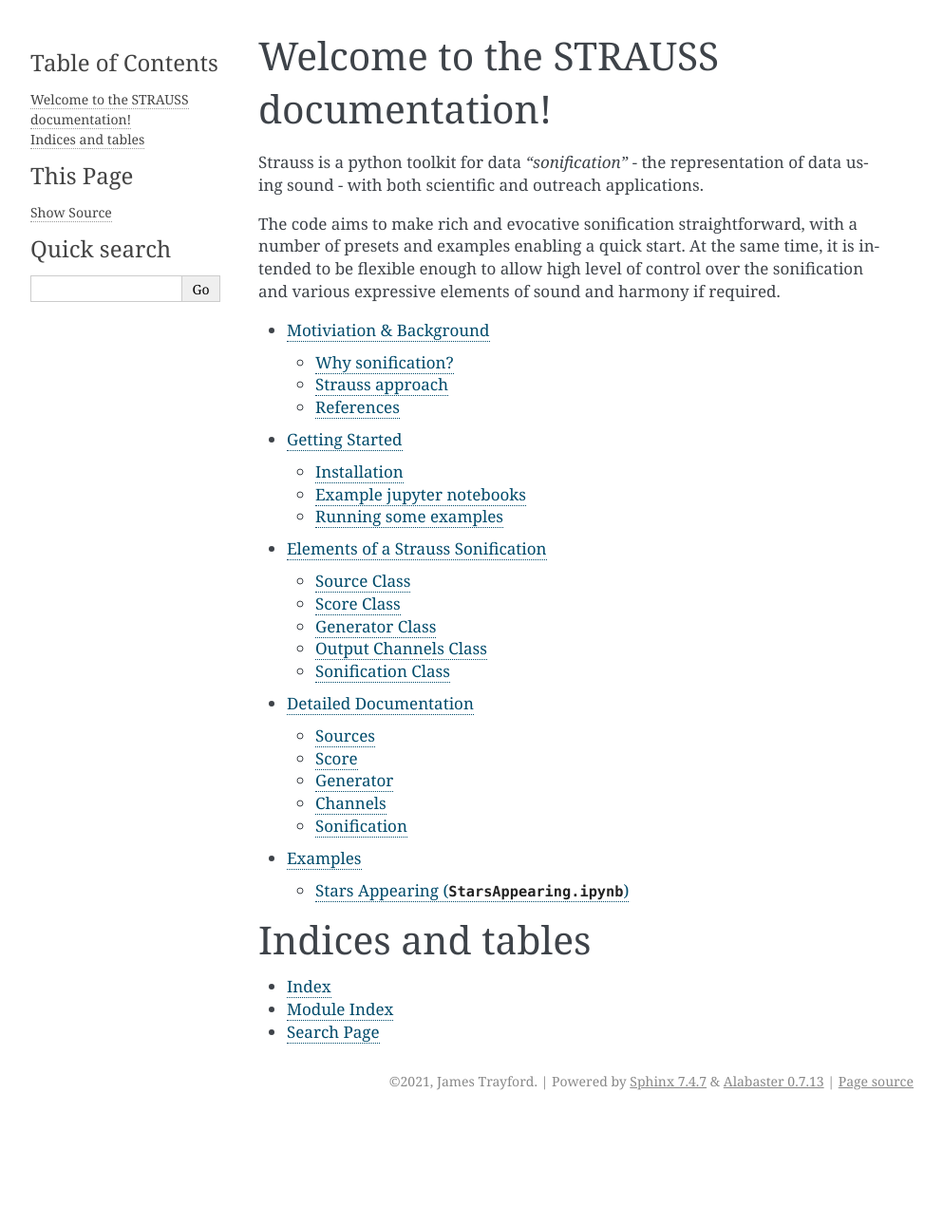
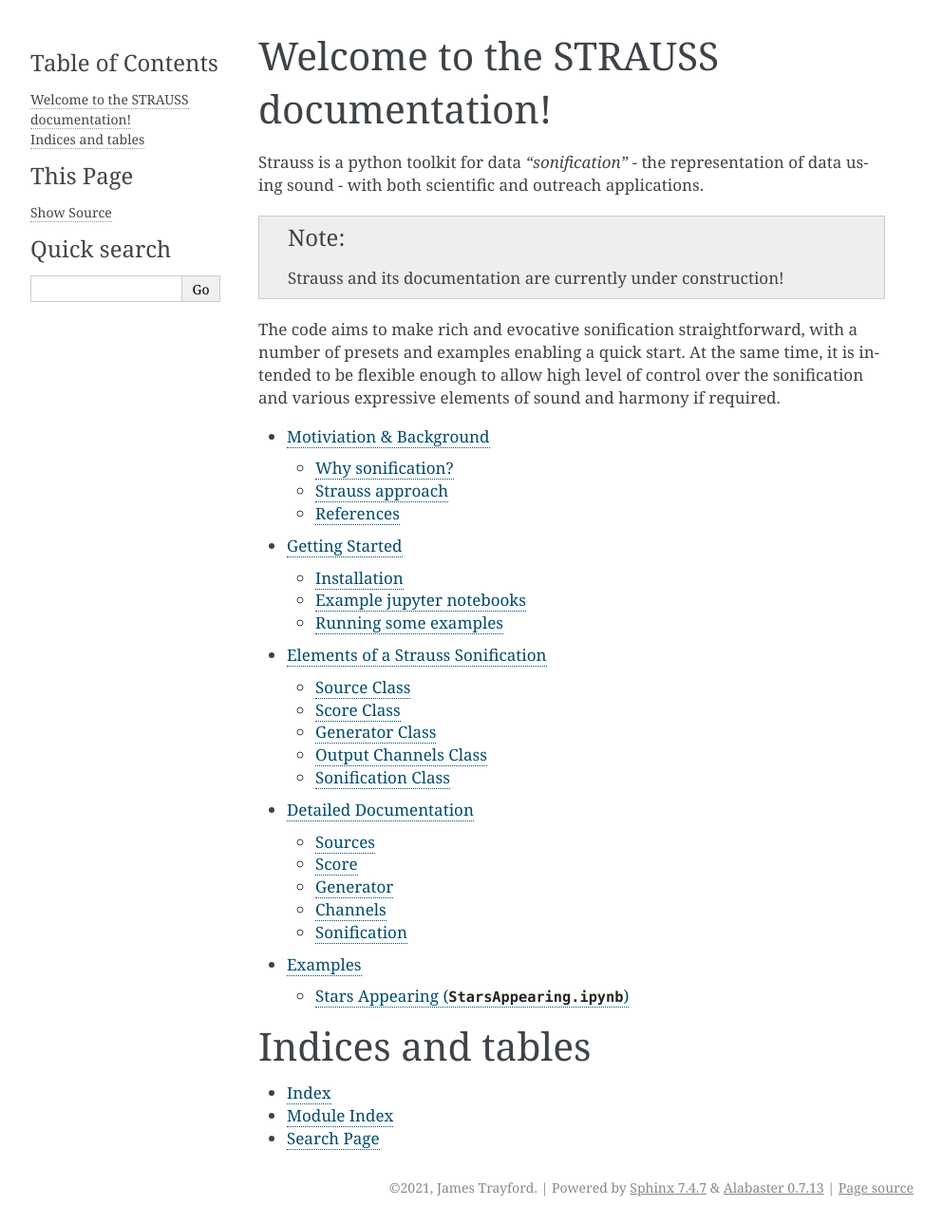
Before and after one commit to james-trayford/strauss, a Sphinx documentation site: the page built from docs/index.rst, in a window 1280 px wide. Shown: the whole page at 95% size, without its empty margins (148-1141 px from the left). Built offline with Sphinx 7.4.7, drawn with Linux system fonts in a browser that asks for light colours; pages that are not in the unit, such as notebooks, are missing from menus; before the commit the page ends 1178 px from its top, so only the background shows below that.

Commit message:
link to full documentation and indicate under construction

```diff
--- a/docs/index.rst
+++ b/docs/index.rst
@@ -7,6 +7,9 @@
 =====================================
 
 Strauss is a python toolkit for data *"sonification"* - the representation of data using sound - with both scientific and outreach applications.
+
+.. note::
+   Strauss and its documentation are currently under construction!
 
 The code aims to make rich and evocative sonification straightforward, with a number of presets and examples enabling a quick start. At the same time, it is intended to be flexible enough to allow high level of control over the sonification and various expressive elements of sound and harmony if required.
 
```
Also changed, not shown: README.md (+2 -0 lines).
